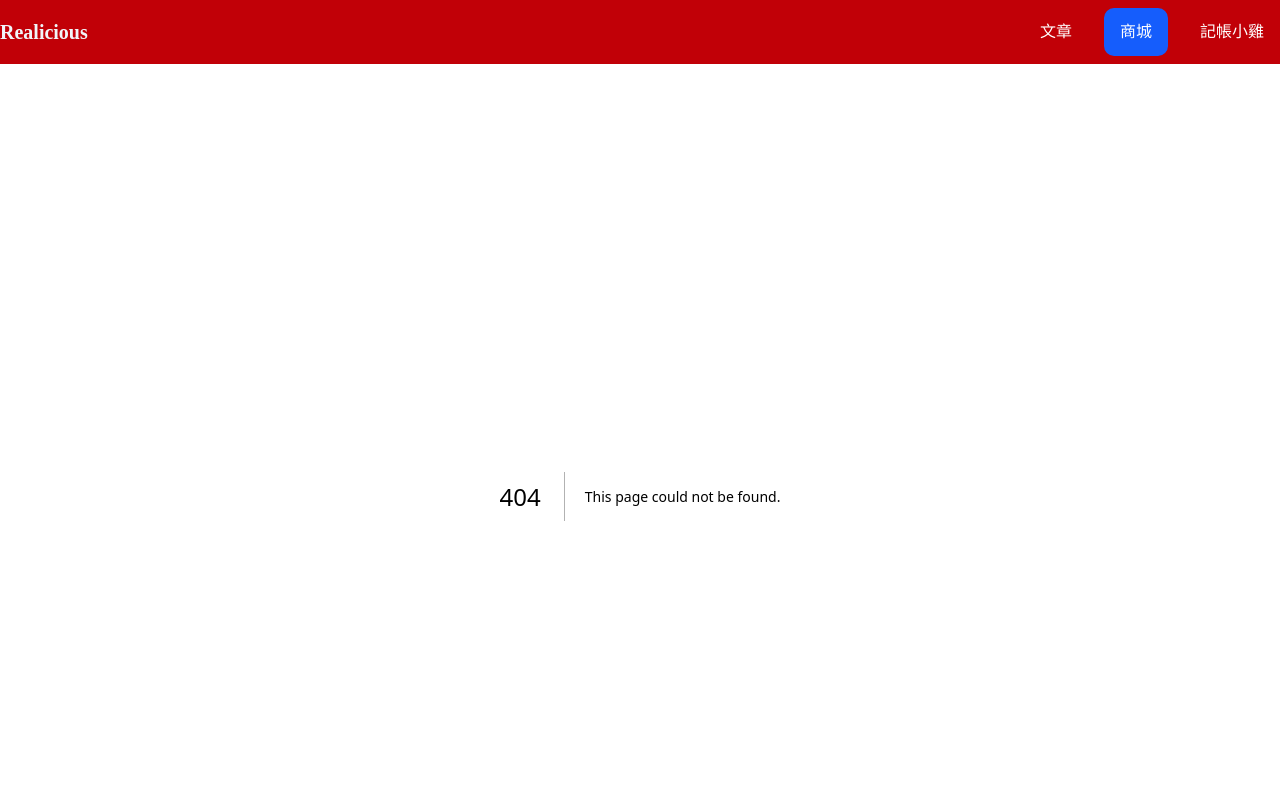
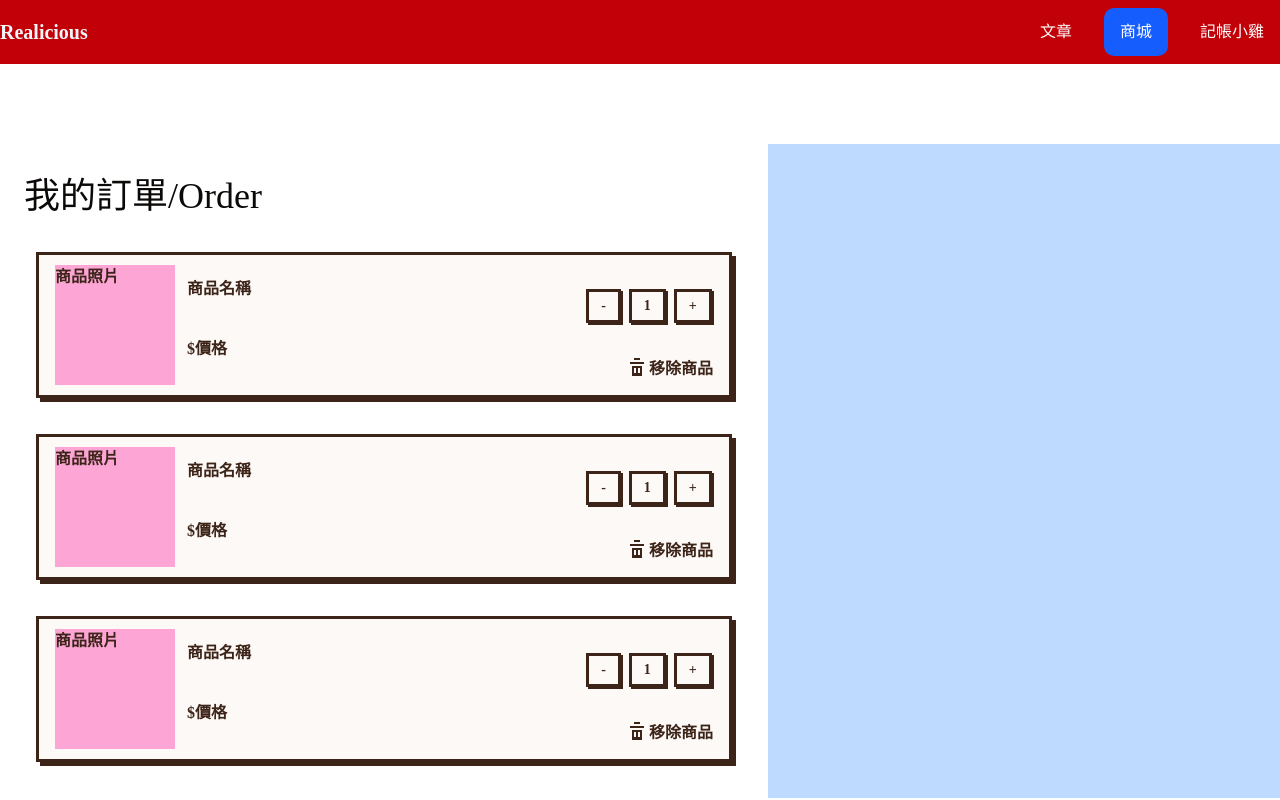
Before and after one commit to AnieceJ/Realicious, a Next.js app: page /shop/cart in a window 1280 px wide. Before the commit this address had no page. Shown: the top 800 px of the page. Built offline with nearby package versions, Linux system fonts and the light colour scheme.

Commit message:
feat:購物車order

```diff
--- /dev/null
+++ b/app/shop/cart/_components/OrderItem.tsx
@@ -0,0 +1,46 @@
+import React from "react";
+import QuantityPicker from "../../_components/QuantityPicker";
+
+export default function OrderItem() {
+  return (
+    <div className="m-9">
+      <div
+        className="flex w-full px-4 py-2.5
+                  bg-[#FCF9F6] text-[#3D2419] font-bold text-base
+                  border-[3px] border-[#3D2419]
+                  shadow-[4px_4px_0px_0px_#3D2419]
+                  "
+      >
+        <div >
+          <div className="bg-pink-300 w-30 h-30">
+            <span>商品照片</span>
+          </div>
+        </div>
+        <div className="flex flex-col ml-3">
+          <div className="mb-9 mt-3">
+            <h3>商品名稱</h3>
+          </div>
+          <div>
+            <span>$價格</span>
+          </div>
+        </div>
+        <div className=" flex flex-col items-center ml-auto">
+          <div className="mt-6 mb-5 ml-5">
+            <QuantityPicker />
+          </div>
+          <div className="ml-15 mt-3">
+            <button className="flex flex-row w-fit items-center justify-between">
+              <svg
+                className="w-6 h-6 fill-[#3D2419] transition-colors hover:fill-red-500 mb-1"
+                viewBox="0 0 24 24"
+              >
+                <path d="M9 3h6v2H9V3zm-4 4h14v2H5V7zm2 4h10v10H7V11zm2 2v5h2v-5H9zm4 0v5h2v-5h-2z" />
+              </svg>
+              <span>移除商品</span>
+            </button>
+          </div>
+        </div>
+      </div>
+    </div>
+  );
+}
--- /dev/null
+++ b/app/shop/cart/page.tsx
@@ -0,0 +1,31 @@
+"use client";
+import React from "react";
+import OrderItem from "./_components/OrderItem";
+
+export default function page() {
+  return (
+    <div className="relative min-h-screen">
+      <div className="fixed inset-0 -z-10 bg-[#FFFFFF]" />
+      {/* 左側+右側區塊 */}
+      <div className="max-w-7xl flex flex-row">
+        {/* 左側訂單區塊 */}
+        <div className="w-[60%]  mt-12">
+          <div className="w-fit  mt-8 ml-6">
+            <h3 className="text-4xl">我的訂單/Order</h3>
+          </div>
+          <div>
+            <OrderItem />
+          </div>
+          <div>
+            <OrderItem />
+          </div>
+          <div>
+            <OrderItem />
+          </div>
+        </div>
+        {/* 右側結帳區塊 */}
+        <div className="w-[40%] bg-blue-200 mt-12"></div>
+      </div>
+    </div>
+  );
+}
--- a/app/shop/products/[id]/_component/ProductDescription.tsx
+++ b/app/shop/products/[id]/_components/ProductDescription.tsx
@@ -20,7 +20,7 @@ export default function ProductDescription() {
         </p>
 
         {/* 假圖片預留位置 (Mockup Image) */}
-        <div className="w-full max-w-2xl aspect-[16/9] bg-[#EEE] border-[3px] border-[#3D2419] rounded-xl flex items-center justify-center text-gray-400 shadow-[3px_3px_0px_0px_#3D2419] overflow-hidden my-4">
+        <div className="w-full max-w-2xl aspect-video bg-[#EEE] border-[3px] border-[#3D2419] rounded-xl flex items-center justify-center text-gray-400 shadow-[3px_3px_0px_0px_#3D2419] overflow-hidden my-4">
           <span className="text-sm">
             商品介紹大圖 / 或是廣告 Banner 預留位置
           </span>
```
Also changed, not shown: app/shop/products/[id]/page.tsx (+6 -6 lines), app/shop/products/[id]/_components/Hashtag.tsx (renamed from app/shop/products/[id]/_component/Hashtag.tsx), app/shop/products/[id]/_components/ProductAddOns.tsx (renamed from app/shop/products/[id]/_component/ProductAddOns.tsx), app/shop/products/[id]/_components/ProductPhoto.tsx (renamed from app/shop/products/[id]/_component/ProductPhoto.tsx), app/shop/products/[id]/_components/PurchaseButton.tsx (renamed from app/shop/products/[id]/_component/PurchaseButton.tsx), app/shop/products/[id]/_components/SpecSelector.tsx (renamed from app/shop/products/[id]/_component/SpecSelector.tsx).
